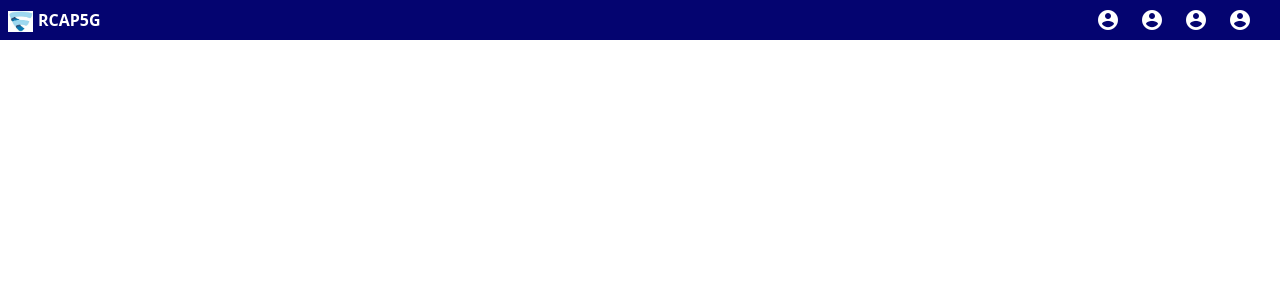
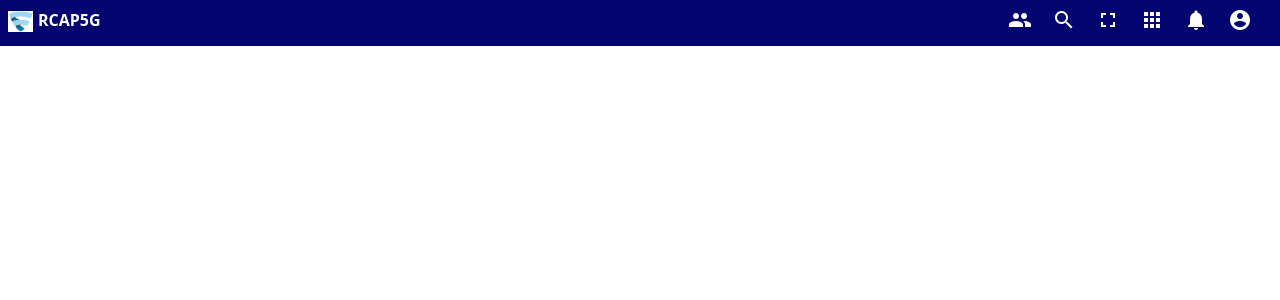
Before and after one commit to Ankita-100990/RCAP5G, a React (Create React App) app: page / in a window 1280 px wide. Shown: the top 300 px of the page. Built offline with nearby package versions, Linux system fonts and the light colour scheme.

Commit message:
Added profile component

```diff
--- a/package.json
+++ b/package.json
@@ -3,6 +3,10 @@
   "version": "0.1.0",
   "private": true,
   "dependencies": {
+    "@emotion/react": "^11.14.0",
+    "@emotion/styled": "^11.14.1",
+    "@mui/icons-material": "^7.3.6",
+    "@mui/material": "^7.3.6",
     "@testing-library/dom": "^10.4.1",
     "@testing-library/jest-dom": "^6.9.1",
     "@testing-library/react": "^16.3.1",
--- a/src/App.js
+++ b/src/App.js
@@ -6,12 +6,14 @@ import './App.css';
 import "../node_modules/bootstrap/dist/css/bootstrap.min.css";
 import "../node_modules/bootstrap/dist/js/bootstrap.bundle";
 import Menu  from "./Menu";
+import Profile from "./Component/Profile";
 
 
 function App() {
   return (
     <>
 <Menu/>
+{/* <Profile/> */}
     </>
 
 
--- /dev/null
+++ b/src/Component/Profile.js
@@ -0,0 +1,132 @@
+import * as React from 'react';
+import { styled, alpha } from '@mui/material/styles';
+
+import Menu from '@mui/material/Menu';
+import MenuItem from '@mui/material/MenuItem';
+
+import Divider from '@mui/material/Divider';
+
+import KeyboardArrowDownIcon from '@mui/icons-material/KeyboardArrowDown';
+
+import PermIdentityIcon from '@mui/icons-material/PermIdentity';
+import LogoutRoundedIcon from '@mui/icons-material/LogoutRounded';
+import { blue } from '@mui/material/colors';
+import Box from "@mui/material/Box";
+import Typography from "@mui/material/Typography";
+
+import ListItemIcon from "@mui/material/ListItemIcon";
+
+
+const StyledMenu = styled((props) => (
+    <Menu
+        elevation={0}
+        anchorOrigin={{
+            vertical: 'bottom',
+            horizontal: 'right',
+            color: blue[500],
+        }}
+        transformOrigin={{
+            vertical: 'top',
+            horizontal: 'right',
+        }}
+        {...props}
+    />
+))(({ theme }) => ({
+    '& .MuiPaper-root': {
+        borderRadius: 6,
+        marginTop: theme.spacing(1),
+        minWidth: 180,
+        color: 'rgba(230, 236, 247, 1)',
+        backgroundColor: "#03235fff",
+        boxShadow:
+            'rgba(80, 175, 238, 1) 0px 0px 0px 0px, rgba(248, 253, 253, 0.05) 0px 0px 0px 1px, rgba(133, 129, 129, 0.1) 0px 10px 15px -3px, rgba(0, 0, 0, 0.05) 0px 4px 6px -2px',
+        '& .MuiMenu-list': {
+            padding: '4px 0',
+        },
+        '& .MuiMenuItem-root': {
+            '& .MuiSvgIcon-root': {
+                fontSize: 18,
+                color: theme.palette.text.secondary,
+                marginRight: theme.spacing(1.5),
+                ...theme.applyStyles('dark', {
+                    color: 'White',
+
+                }),
+            },
+            '&:active': {
+                backgroundColor: alpha(
+                    theme.palette.common.white,
+                    theme.palette.action.selectedOpacity,
+
+                ),
+            },
+        },
+        ...theme.applyStyles('dark', {
+            color: theme.palette.grey[300],
+        }),
+    },
+}));
+
+export default function CustomizedMenus() {
+    const [anchorEl, setAnchorEl] = React.useState(null);
+    const open = Boolean(anchorEl);
+    const handleClick = (event) => {
+        setAnchorEl(event.currentTarget);
+    };
+    const handleClose = () => {
+        setAnchorEl(null);
+    };
+
+    return (
+        <div>
+            <i class="material-icons "
+                style={{ marginRight: "20px" }}
+                id="demo-customized-button"
+                aria-controls={open ? 'demo-customized-menu' : undefined}
+                aria-haspopup="true"
+                aria-expanded={open ? 'true' : undefined}
+                variant="contained"
+                disableElevation
+                onClick={handleClick}
+                endIcon={<KeyboardArrowDownIcon />}
+            >
+                account_circle  </i>
+
+
+
+            <StyledMenu
+                id="demo-customized-menu"
+                slotProps={{
+                    list: {
+                        'aria-labelledby': 'demo-customized-button',
+                    },
+                }}
+                anchorEl={anchorEl}
+                open={open}
+                onClose={handleClose}
+            >
+                <Divider sx={{ my: 1.2 }} />
+                <MenuItem onClick={handleClose} disableRipple >
+
+                    <Box sx={{ textAlign: "center" }}>
+                        <Typography fontWeight="bold">Ankita Patel</Typography>
+                        <Typography >Software developer</Typography>
+                        <Typography >Surat</Typography>
+                    </Box>
+                </MenuItem>
+                <MenuItem onClick={handleClose} disableRipple >
+
+                    <PermIdentityIcon />
+
+                    My Profile
+                </MenuItem>
+                <MenuItem onClick={handleClose} disableRipple>
+                    <LogoutRoundedIcon />
+                    Logout
+                </MenuItem>
+
+
+            </StyledMenu>
+        </div>
+    );
+}
--- a/src/Menu.js
+++ b/src/Menu.js
@@ -1,9 +1,9 @@
 // import React from "react";
 import "./App.css";
-// import { NavLink } from "react-router-dom";
+//  import { NavLink } from "react-router-dom";
 
 import logo from "./Images/focus.png";
-
+import Profile from "./Component/Profile";
 
 const Menu = () => {
     return (
@@ -19,10 +19,24 @@ const Menu = () => {
 
                 <div className="p-2 container-fluid  text-white col-6  d-flex flex-row-reverse "
                  >
-                    <i class="material-icons " style={{marginRight :"20px"}}>account_circle</i>
-                     <i class="material-icons " style={{marginRight :"20px"}}>account_circle</i>
-                     <i class="material-icons " style={{marginRight :"20px"}}>account_circle</i>
-                     <i class="material-icons " style={{marginRight :"20px"}}>account_circle</i>
+{/*
+<i class="material-icons " style={{marginRight :"20px"}}>
+                    account_circle  </i>  */}
+
+
+                    <Profile/>
+
+                    <i class="material-icons " style={{marginRight :"20px"}}>
+                    notifications</i>
+
+                     <i class="material-icons " style={{marginRight :"20px"}}>
+                    apps</i>
+                     <i class="material-icons " style={{marginRight :"20px"}}>
+                   fullscreen</i>
+                     <i class="material-icons " style={{marginRight :"20px"}}>
+                 search</i>
+                  <i class="material-icons " style={{marginRight :"20px"}}>
+                group</i>
                 </div>
             </div>
             </div>
```
Also changed, not shown: src/Component/Home.js (added, +11 -0 lines), 1 other file (tests, documents, lock files or other folders).
